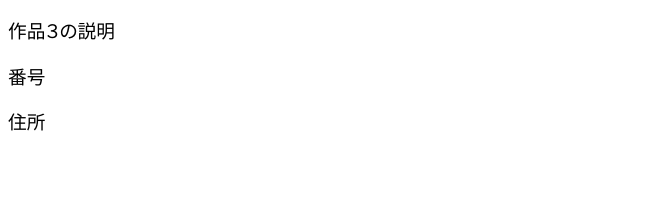
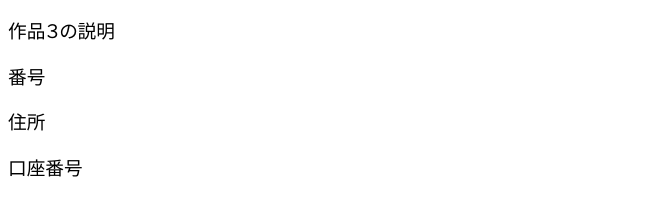
Before and after one commit to tora7215/portfolio, a plain HTML site: page portfolio.html in a window 1280 px wide. Shown: the part 1774-1973 px from the top of the page, without its empty margins (0-672 px from the left). Before the commit the page ends 1927 px from the top, so only its background shows below. Drawn offline with Linux system fonts and the light colour scheme.

Commit message:
口座番号

```diff
--- a/portfolio.html
+++ b/portfolio.html
@@ -45,6 +45,7 @@
     <section id="access">
         <p>番号</p>
         <p>住所</p>
+        <p>口座番号</p>
 
     </section>
 </body>
```
